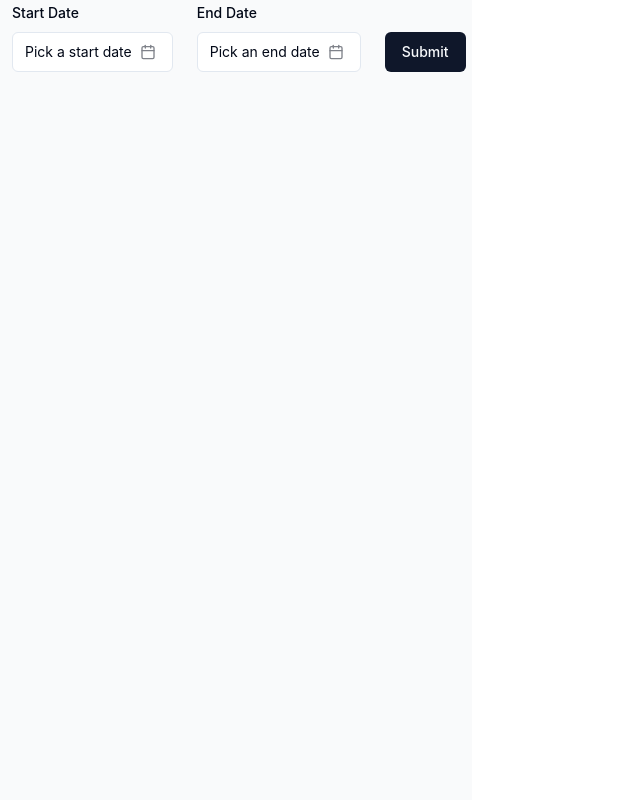
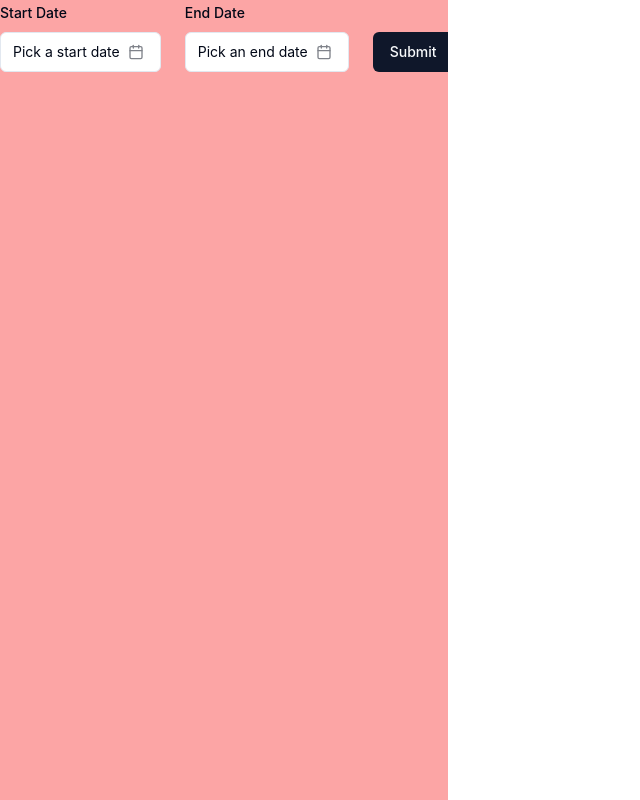
Before and after one commit to BillMuriu/trial-balace-check, a React (Vite) app: page /#/operations-trial-balance in a window 1280 px wide. Shown: the whole page, without its empty margins (0-640 px from the left). Built offline with nearby package versions, Linux system fonts and the light colour scheme; what @react-pdf/renderer would draw is missing.

Commit message:
Trial Balance

```diff
--- a/src/App.jsx
+++ b/src/App.jsx
@@ -12,7 +12,7 @@ const App = () => {
         {" "}
         {/* Prevent horizontal overflow globally */}
         {/* Main Content */}
-        <div className="flex-grow bg-gray-50 p-0">
+        <div className="flex-grow bg-red-300 p-0">
           <Routes>
             <Route path="/operations-cashbook-pdfs" element={<CashBook />} />
             <Route path="/home" element={<Home />} />
--- a/src/pdf-apps/operations/trialbalances/components/trial-balance-form.jsx
+++ b/src/pdf-apps/operations/trialbalances/components/trial-balance-form.jsx
@@ -42,7 +42,7 @@ const TrialBalanceForm = ({ onSubmit, loading }) => {
     <Form {...form}>
       <form
         onSubmit={form.handleSubmit(onSubmit)}
-        className="w-full max-w-md flex flex-col gap-4 lg:flex-row lg:gap-6 lg:justify-between lg:items-end"
+        className="w-full max-w-md flex flex-col gap-4 lg:flex-row lg:gap-6 lg:justify-between lg:items-end sm:px-0"
       >
         {/* Start Date */}
         <FormField
--- a/src/pdf-apps/operations/trialbalances/trial-balance.jsx
+++ b/src/pdf-apps/operations/trialbalances/trial-balance.jsx
@@ -335,7 +335,7 @@ const TrialBalance = () => {
   if (error) return <div>Error: {error}</div>;
 
   return (
-    <div className="w-full px-3 max-w-sm md:max-w-md lg:max-w-lg mx-auto">
+    <div className="w-full px-0 max-w-sm md:max-w-md lg:max-w-lg mx-auto">
       <TrialBalanceForm onSubmit={handleFormSubmit} loading={isLoading} />
       {data && (
         <div className="w-full bg-white shadow-md rounded-md mt-6">
```
